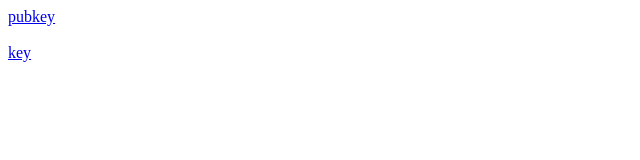
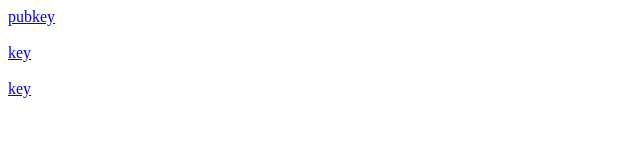
Before and after one commit to isaiahh/isaiahh.github.io, a plain HTML site: page index.html in a window 1280 px wide. Shown: the full height of the page, 0-640 px from the left. Drawn offline with Linux system fonts and the light colour scheme.

Commit message:
instructions

```diff
--- a/index.html
+++ b/index.html
@@ -2,3 +2,6 @@
 <br>
 <br>
 <a href="/1p/1p.md" runat="1p">key</a>
+<br>
+<br>
+<a href="/1p/break_glass.md" runat="break_glass">key</a>
```
Also changed, not shown: 1 other file.
